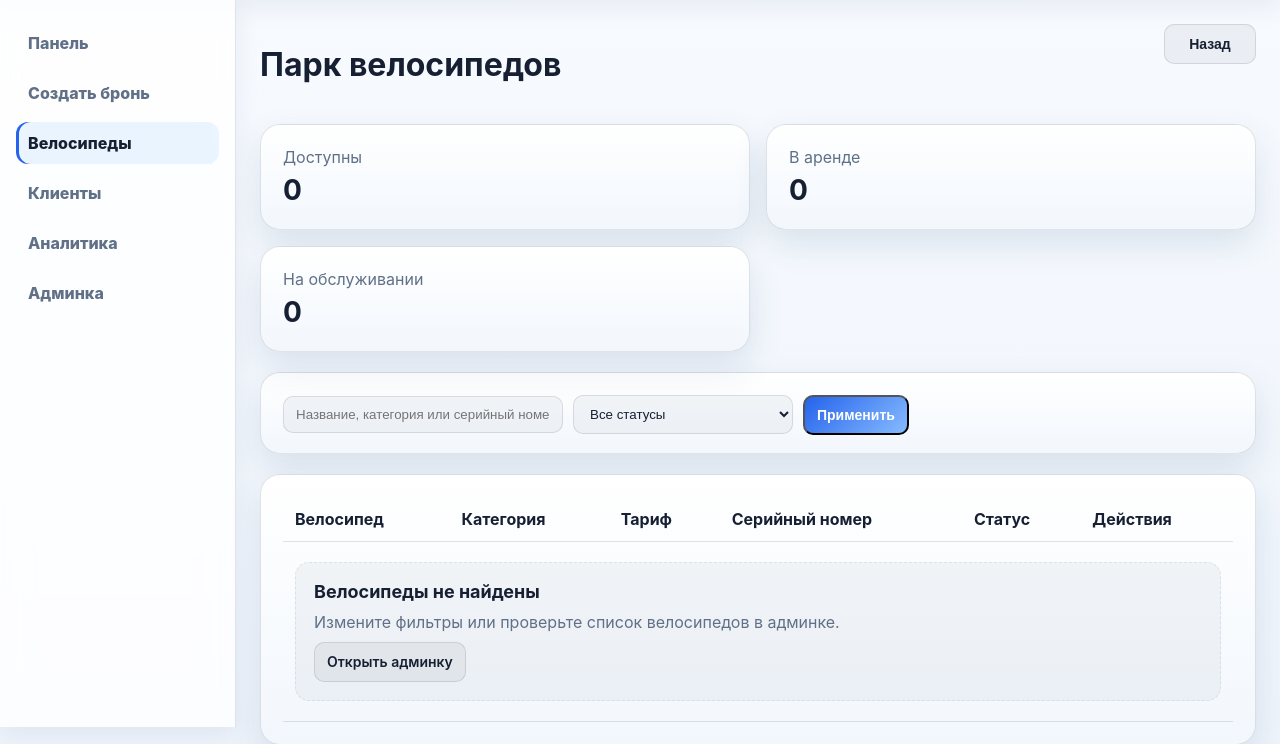
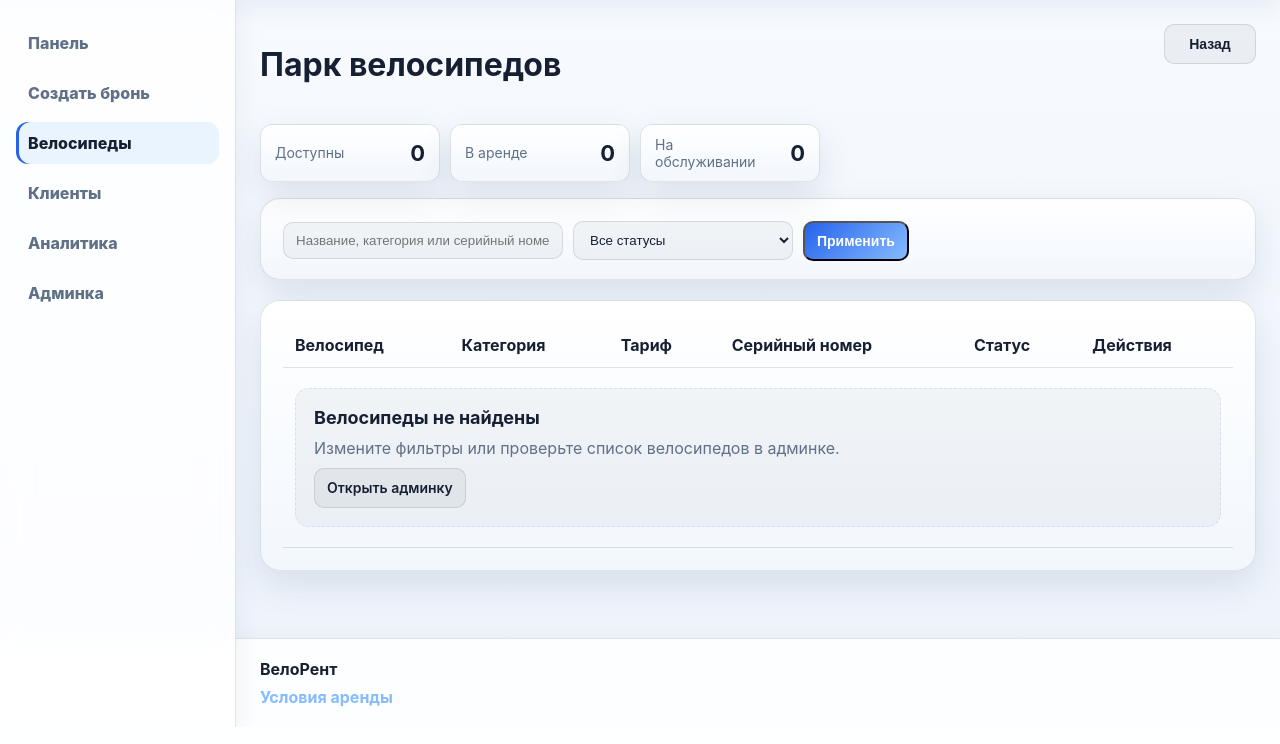
Before and after one commit to denchikslazieeet/velorent_system, a Django app: page /operator/bikes/ in a window 1280 px wide. Shown: the part 73-817 px from the top of the page. Run offline with Django 5.2, Linux system fonts and the light colour scheme; the visitor is signed in with stand-in values (Sample User, id 1); data that the repository does not hold is empty.

Commit message:
Compact bike park status counters

```diff
--- a/static/css/style.css
+++ b/static/css/style.css
@@ -1235,6 +1235,35 @@ input[type="radio"] {
     max-width: 420px;
 }
 
+.bike-status-strip {
+    display: grid;
+    grid-template-columns: repeat(3, minmax(0, 180px));
+    gap: 10px;
+    margin-bottom: 16px;
+}
+
+.bike-status-item {
+    display: flex;
+    align-items: center;
+    justify-content: space-between;
+    gap: 14px;
+    min-height: 48px;
+    padding: 11px 14px;
+    border: 1px solid var(--border);
+    border-radius: 12px;
+    background: var(--surface-bg);
+    box-shadow: var(--shadow);
+}
+
+.bike-status-item span {
+    color: var(--muted);
+    font-size: 14px;
+}
+
+.bike-status-item strong {
+    font-size: 22px;
+}
+
 .dashboard-sections {
     align-items: start;
 }
@@ -1364,6 +1393,10 @@ input[type="radio"] {
 
     .operator-sidebar-nav a.active {
         box-shadow: inset 0 -3px 0 var(--accent);
+    }
+
+    .bike-status-strip {
+        grid-template-columns: 1fr;
     }
 
     .operator-shell .page-content,
--- a/templates/dashboard/bikes_list.html
+++ b/templates/dashboard/bikes_list.html
@@ -8,16 +8,16 @@
     </div>
 </div>
 
-<section class="stats-grid stats-grid-compact">
-    <div class="stat-card">
+<section class="bike-status-strip">
+    <div class="bike-status-item">
         <span>Доступны</span>
         <strong>{{ available_total }}</strong>
     </div>
-    <div class="stat-card">
+    <div class="bike-status-item">
         <span>В аренде</span>
         <strong>{{ in_rent_total }}</strong>
     </div>
-    <div class="stat-card">
+    <div class="bike-status-item">
         <span>На обслуживании</span>
         <strong>{{ service_total }}</strong>
     </div>
```
